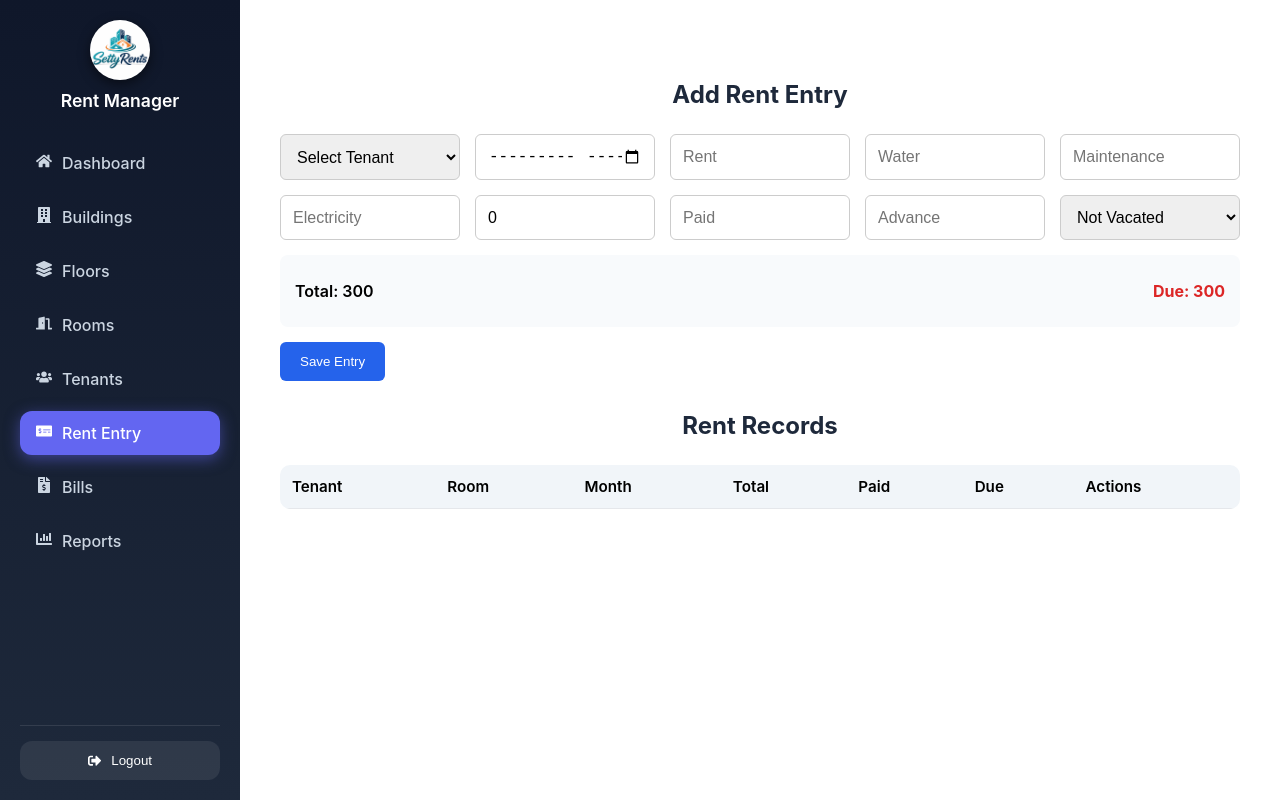
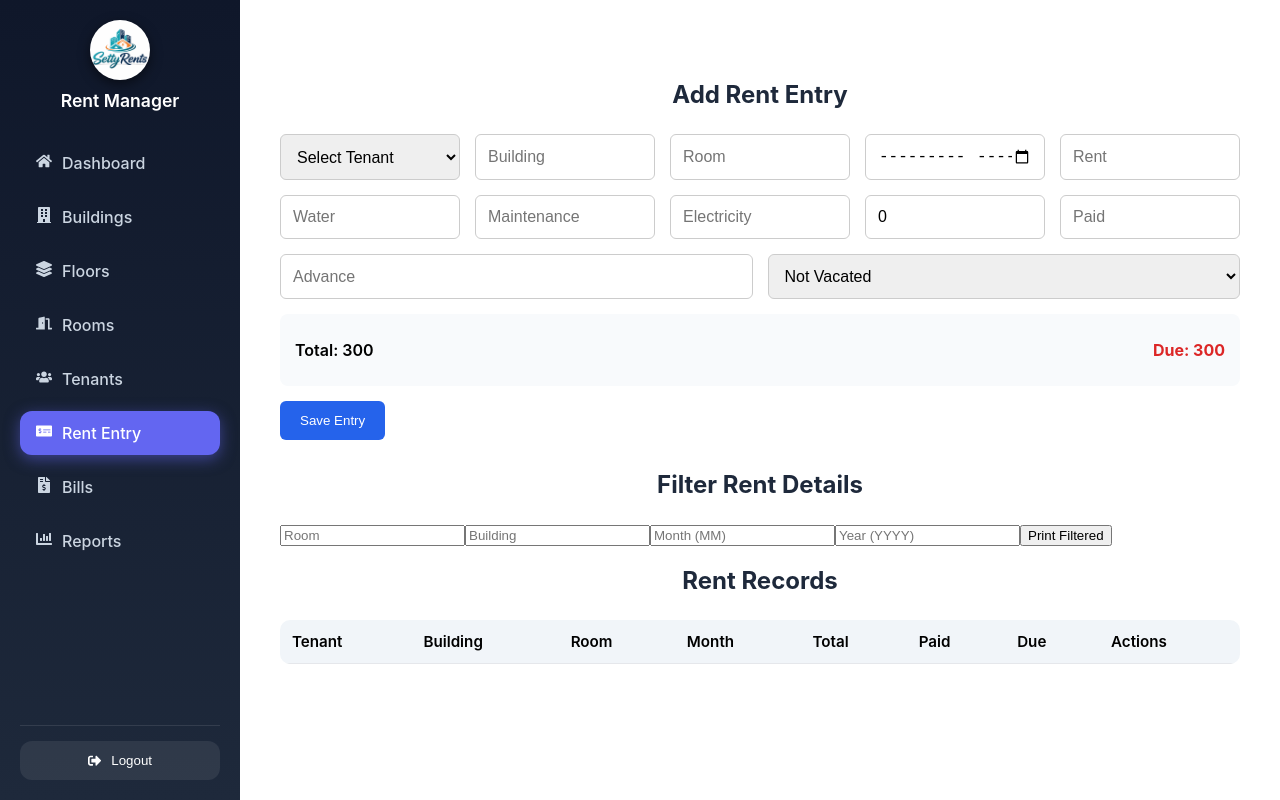
Before and after one commit to karthiksetty7/SettyRents, a React (Create React App) app in the folder SettyRents-master/: page /rent-entry in a window 1280 px wide. Built offline with nearby package versions, Linux system fonts and the light colour scheme; sample sign-in values are in the browser's storage.

Commit message:
Update index.js

```diff
--- a/SettyRents-master/src/pages/RentEntry/index.js
+++ b/SettyRents-master/src/pages/RentEntry/index.js
@@ -4,11 +4,13 @@ import './index.css'
 
 const RentEntry = () => {
   const [tenants] = useState([
-    {id: 1, name: 'Ravi', room: '101'},
-    {id: 2, name: 'Suresh', room: '201'},
+    {id: 1, name: 'Ravi'},
+    {id: 2, name: 'Suresh'},
   ])
 
   const [tenantId, setTenantId] = useState('')
+  const [building, setBuilding] = useState('')
+  const [room, setRoom] = useState('')
   const [month, setMonth] = useState('')
   const [rent, setRent] = useState('')
   const [water, setWater] = useState('')
@@ -21,6 +23,25 @@ const RentEntry = () => {
 
   const [entries, setEntries] = useState([])
   const [editingId, setEditingId] = useState(null)
+
+  // FILTER STATES
+  const [filterRoom, setFilterRoom] = useState('')
+  const [filterBuilding, setFilterBuilding] = useState('')
+  const [filterMonth, setFilterMonth] = useState('')
+  const [filterYear, setFilterYear] = useState('')
+
+  // LOGO BASE64
+  const [logoBase64, setLogoBase64] = useState('')
+
+  useEffect(() => {
+    fetch('/SettyRents.png')
+      .then(res => res.blob())
+      .then(blob => {
+        const reader = new FileReader()
+        reader.onloadend = () => setLogoBase64(reader.result)
+        reader.readAsDataURL(blob)
+      })
+  }, [])
 
   useEffect(() => {
     if (!tenantId || editingId) return
@@ -74,7 +95,8 @@ const RentEntry = () => {
       id: editingId || Date.now(),
       tenantId: parseInt(tenantId),
       tenant: tenant?.name,
-      room: tenant?.room,
+      building,
+      room,
       month,
       rent: Number(rent || 0),
       water: Number(water || 300),
@@ -101,6 +123,8 @@ const RentEntry = () => {
   const handleEdit = entry => {
     setEditingId(entry.id)
     setTenantId(entry.tenantId.toString())
+    setBuilding(entry.building)
+    setRoom(entry.room)
     setMonth(entry.month)
     setRent(entry.rent)
     setWater(entry.water)
@@ -121,6 +145,8 @@ const RentEntry = () => {
   const handleCancel = () => {
     setEditingId(null)
     setTenantId('')
+    setBuilding('')
+    setRoom('')
     setMonth('')
     setRent('')
     setWater('')
@@ -130,6 +156,135 @@ const RentEntry = () => {
     setPaid('')
     setAdvance('')
     setStatus('not vacated')
+  }
+
+  // FILTER LOGIC
+  const getFilteredEntries = () => {
+    return entries.filter(e => {
+      const [year, m] = e.month.split('-')
+      return (
+        (!filterRoom || e.room.includes(filterRoom)) &&
+        (!filterBuilding || e.building.includes(filterBuilding)) &&
+        (!filterMonth || m === filterMonth) &&
+        (!filterYear || year === filterYear)
+      )
+    })
+  }
+
+  const filteredEntries = getFilteredEntries()
+
+  const handlePrint = () => {
+    if (!filterBuilding.trim()) {
+      alert('Please enter Building name to print report')
+      return
+    }
+
+    if (filteredEntries.length === 0) {
+      alert('No records found')
+      return
+    }
+
+    const monthDisplay = filterMonth || ''
+    const yearDisplay = filterYear || ''
+
+    const printWindow = window.open('', '', 'width=900,height=700')
+
+    const tableRows = filteredEntries
+      .map(
+        (e, idx) => `
+      <tr style="background:${idx % 2 === 0 ? '#fdfdfd' : '#f1f4f8'}">
+        <td>${e.tenant}</td>
+        <td>${e.building}</td>
+        <td>${e.room}</td>
+        <td>${e.month}</td>
+        <td>₹ ${e.total}</td>
+        <td>₹ ${e.paid}</td>
+        <td>₹ ${e.due}</td>
+      </tr>
+    `,
+      )
+      .join('')
+
+    const totalAmount = filteredEntries.reduce(
+      (sum, e) => sum + Number(e.total),
+      0,
+    )
+    const totalPaid = filteredEntries.reduce(
+      (sum, e) => sum + Number(e.paid),
+      0,
+    )
+    const totalDue = filteredEntries.reduce((sum, e) => sum + Number(e.due), 0)
+
+    printWindow.document.write(`
+    <html>
+      <head>
+        <title>Rent Report</title>
+        <style>
+          body { font-family: 'Helvetica Neue', Helvetica, Arial, sans-serif; margin:0; padding:30px; color:#333; background:#fff; }
+          .header { text-align:center; margin-bottom:15px; }
+          .logo { max-width:120px; display:block; margin:0 auto 10px auto; }
+          .company-name { font-size:28px; font-weight:bold; color:#2c3e50; margin-bottom:5px; }
+          .report-title { font-size:20px; color:#2980b9; margin-bottom:10px; font-weight:600; }
+
+          .info-bar { text-align:center; margin-bottom:25px; font-size:14px; color:#555; }
+          .info-bar span { margin: 0 15px; }
+
+          table { width:100%; border-collapse: collapse; font-size:14px; box-shadow: 0 3px 6px rgba(0,0,0,0.05); }
+          th { background: #2980b9; color: #fff; padding:12px 8px; text-align:center; font-weight:600; }
+          td { padding:10px 8px; text-align:center; border-bottom:1px solid #e0e0e0; }
+
+          tr:nth-child(even) { background:#f9f9f9; }
+
+          .totals { margin-top:20px; text-align:right; font-size:16px; font-weight:600; color:#2c3e50; }
+          .totals span { margin-left:25px; }
+
+          @media print {
+            body { -webkit-print-color-adjust: exact; }
+          }
+        </style>
+      </head>
+      <body>
+        <div class="header">
+          ${logoBase64 ? `<img src="${logoBase64}" class="logo" />` : ''}
+
+          <div class="report-title">Rent Collection Report</div>
+        </div>
+
+        <div class="info-bar">
+          <span>Building: <b>${filterBuilding}</b></span>
+          <span>Month: <b>${monthDisplay}</b></span>
+          <span>Year: <b>${yearDisplay}</b></span>
+        </div>
+
+        <table>
+          <thead>
+            <tr>
+              <th>Tenant</th>
+              <th>Building</th>
+              <th>Room</th>
+              <th>Month</th>
+              <th>Total</th>
+              <th>Paid</th>
+              <th>Due</th>
+            </tr>
+          </thead>
+          <tbody>
+            ${tableRows}
+          </tbody>
+        </table>
+
+        <div class="totals">
+          <span>Total Amount: ₹ ${totalAmount}</span>
+          <span>Total Paid: ₹ ${totalPaid}</span>
+          <span>Total Due: ₹ ${totalDue}</span>
+        </div>
+      </body>
+    </html>
+  `)
+
+    printWindow.document.close()
+    printWindow.focus()
+    printWindow.print()
   }
 
   return (
@@ -146,10 +301,23 @@ const RentEntry = () => {
             <option value=''>Select Tenant</option>
             {tenants.map(t => (
               <option key={t.id} value={t.id}>
-                {t.name} - Room {t.room}
+                {t.name}
               </option>
             ))}
           </select>
+
+          <input
+            placeholder='Building'
+            value={building}
+            onChange={e => setBuilding(e.target.value)}
+            required
+          />
+          <input
+            placeholder='Room'
+            value={room}
+            onChange={e => setRoom(e.target.value)}
+            required
+          />
 
           <input
             type='month'
@@ -164,21 +332,18 @@ const RentEntry = () => {
             value={rent}
             onChange={e => setRent(e.target.value)}
           />
-
           <input
             type='number'
             placeholder='Water'
             value={water}
             onChange={e => setWater(e.target.value)}
           />
-
           <input
             type='number'
             placeholder='Maintenance'
             value={maintenance}
             onChange={e => setMaintenance(e.target.value)}
           />
-
           <input
             type='number'
             placeholder='Electricity'
@@ -199,7 +364,6 @@ const RentEntry = () => {
             value={paid}
             onChange={e => setPaid(e.target.value)}
           />
-
           <input
             type='number'
             placeholder='Advance'
@@ -220,21 +384,40 @@ const RentEntry = () => {
           <button type='submit'>
             {editingId ? 'Update Entry' : 'Save Entry'}
           </button>
-
-          {editingId && (
-            <button type='button' className='cancel-btn' onClick={handleCancel}>
-              Cancel
-            </button>
-          )}
         </form>
 
+        <h2>Filter Rent Details</h2>
+        <div className='filter-box'>
+          <input
+            placeholder='Room'
+            value={filterRoom}
+            onChange={e => setFilterRoom(e.target.value)}
+          />
+          <input
+            placeholder='Building'
+            value={filterBuilding}
+            onChange={e => setFilterBuilding(e.target.value)}
+          />
+          <input
+            placeholder='Month (MM)'
+            value={filterMonth}
+            onChange={e => setFilterMonth(e.target.value)}
+          />
+          <input
+            placeholder='Year (YYYY)'
+            value={filterYear}
+            onChange={e => setFilterYear(e.target.value)}
+          />
+          <button onClick={handlePrint}>Print Filtered</button>
+        </div>
+
         <h2>Rent Records</h2>
-
         <div className='table-container'>
           <table>
             <thead>
               <tr>
                 <th>Tenant</th>
+                <th>Building</th>
                 <th>Room</th>
                 <th>Month</th>
                 <th>Total</th>
@@ -244,9 +427,10 @@ const RentEntry = () => {
               </tr>
             </thead>
             <tbody>
-              {entries.map(e => (
+              {filteredEntries.map(e => (
                 <tr key={e.id}>
                   <td>{e.tenant}</td>
+                  <td>{e.building}</td>
                   <td>{e.room}</td>
                   <td>{e.month}</td>
                   <td>{e.total}</td>
@@ -270,55 +454,6 @@ const RentEntry = () => {
             </tbody>
           </table>
         </div>
-
-        <div className='mobile-list'>
-          {entries.map(e => (
-            <div key={e.id} className='mobile-row'>
-              <div className='mobile-field'>
-                <span className='label'>Tenant:</span>
-                <span>{e.tenant}</span>
-              </div>
-
-              <div className='mobile-field'>
-                <span className='label'>Room:</span>
-                <span>{e.room}</span>
-              </div>
-
-              <div className='mobile-field'>
-                <span className='label'>Month:</span>
-                <span>{e.month}</span>
-              </div>
-
-              <div className='mobile-field'>
-                <span className='label'>Total:</span>
-                <span>{e.total}</span>
-              </div>
-
-              <div className='mobile-field'>
-                <span className='label'>Paid:</span>
-                <span>{e.paid}</span>
-              </div>
-
-              <div className='mobile-field'>
-                <span className='label'>Due:</span>
-                <span>{e.due}</span>
-              </div>
-
-              <div className='mobile-field'>
-                <button className='edit-btn' onClick={() => handleEdit(e)}>
-                  Edit
-                </button>
-
-                <button
-                  className='delete-btn'
-                  onClick={() => handleDelete(e.id)}
-                >
-                  Delete
-                </button>
-              </div>
-            </div>
-          ))}
-        </div>
       </div>
     </Layout>
   )
```
